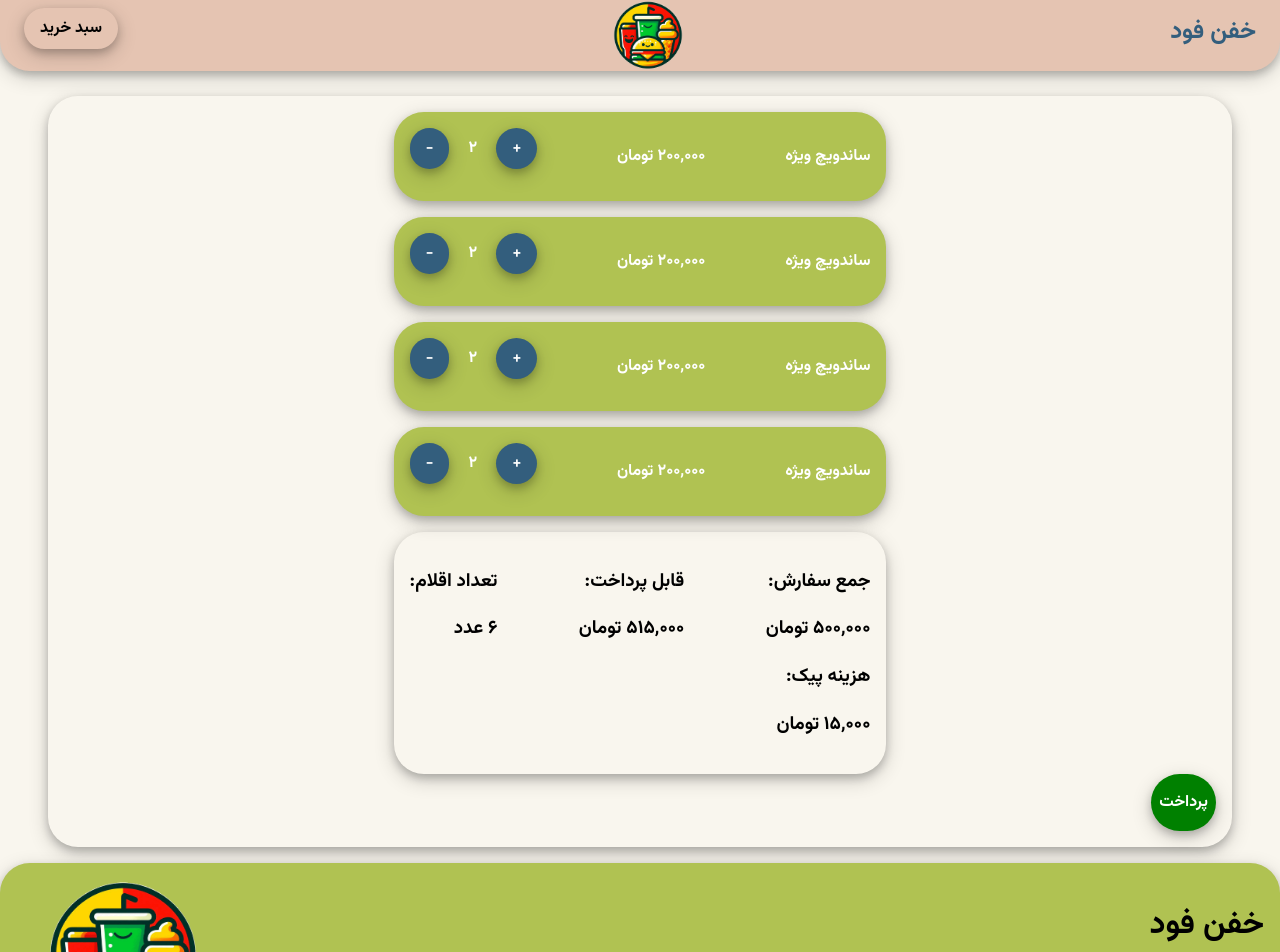
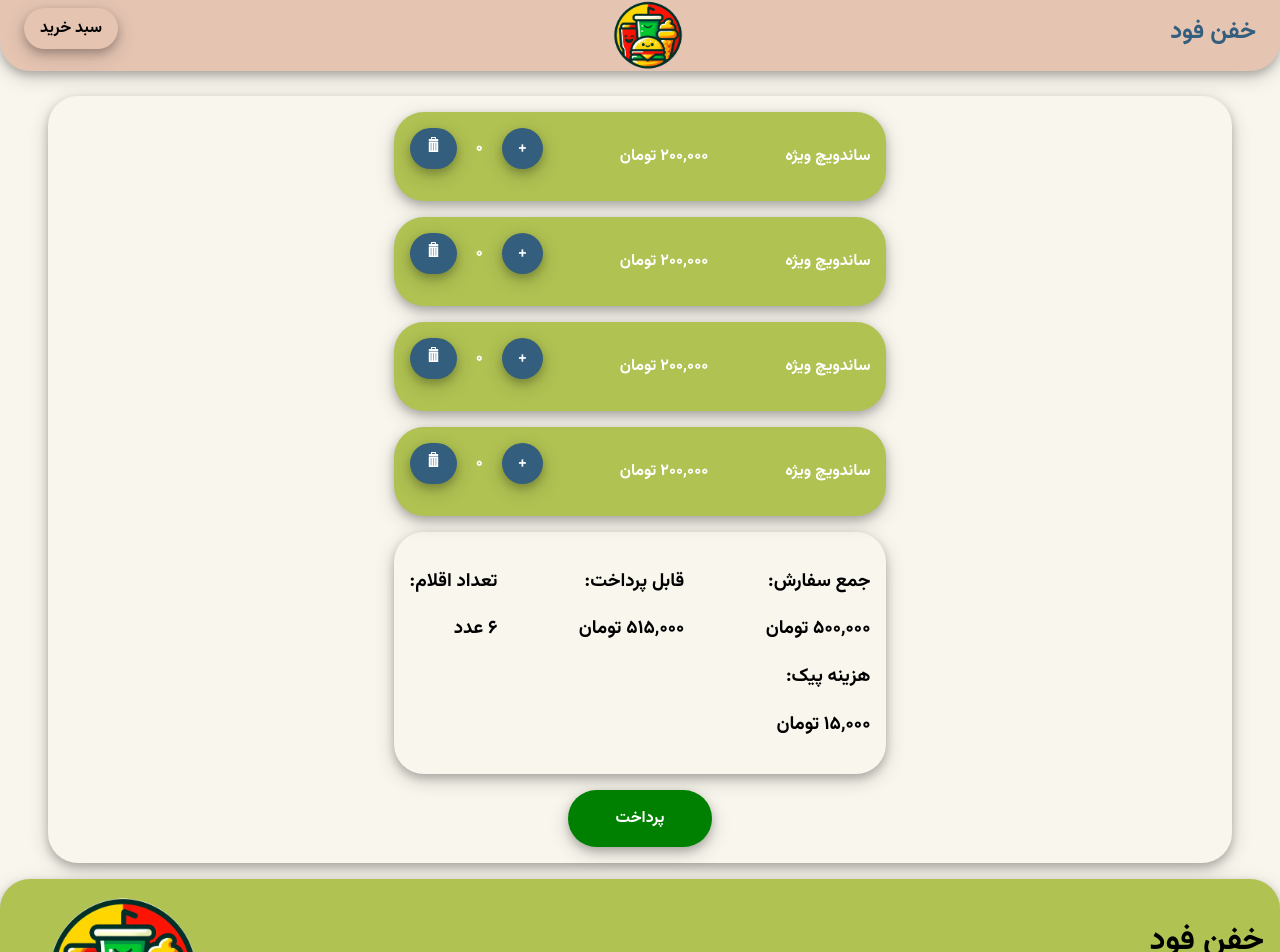
Before and after one commit to navidesma/react_tutorial_khafan_food_typescript, a React (Vite) app: page /shopping-cart in a window 1280 px wide. Shown: the top 952 px of the page. Built offline with nearby package versions, Linux system fonts and the light colour scheme.

Commit message:
added add and remove item button

```diff
--- /dev/null
+++ b/src/components/AddAndRemoveItemButton/AddAndRemoveItemButton.module.css
@@ -0,0 +1,9 @@
+.action {
+    display: inline;
+}
+
+.actionNumberOfItems {
+    font-weight: bold;
+    display: inline;
+    margin: 0 1.2rem;
+}
--- /dev/null
+++ b/src/components/AddAndRemoveItemButton/AddAndRemoveItemButton.tsx
@@ -0,0 +1,34 @@
+import React from "react";
+import styles from "./AddAndRemoveItemButton.module.css";
+import Button from "@/components/Button/Button.tsx";
+import trashCan from "@/resources/images/trashcan.svg";
+
+export default function AddAndRemoveItemButton({
+    itemCount,
+    setItemCount,
+}: {
+    itemCount: number;
+    setItemCount: React.Dispatch<React.SetStateAction<number>>;
+}) {
+    return (
+        <div className={styles.action}>
+            <Button
+                style={{ padding: "0.5rem 1rem" }}
+                onClick={() => setItemCount((prevState) => prevState + 1)}
+            >
+                +
+            </Button>
+            <p className={styles.actionNumberOfItems}>{itemCount}</p>
+            <Button
+                style={{ padding: "0.5rem 1rem" }}
+                onClick={() => setItemCount((prevState) => prevState - 1)}
+            >
+                {itemCount > 1 ? (
+                    "-"
+                ) : (
+                    <img src={trashCan} alt='' width={"15px"} height={"15apx"} />
+                )}
+            </Button>
+        </div>
+    );
+}
--- a/src/components/Button/Button.tsx
+++ b/src/components/Button/Button.tsx
@@ -18,6 +18,7 @@ export default function Button({
     variant,
     fullWidthOnMobile,
     style,
+    onClick,
 }: Props) {
     return (
         <button
@@ -37,6 +38,7 @@ export default function Button({
                           : "1.5rem 3rem",
                 ...style,
             }}
+            onClick={onClick}
         >
             {children}
         </button>
--- a/src/components/FoodCard/FoodCard.tsx
+++ b/src/components/FoodCard/FoodCard.tsx
@@ -1,7 +1,11 @@
+import React from "react";
 import styles from "./FoodCard.module.css";
 import Button from "@/components/Button/Button.tsx";
+import AddAndRemoveItemButton from "@/components/AddAndRemoveItemButton/AddAndRemoveItemButton.tsx";
 
 export default function FoodCard() {
+    const [itemCount, setItemCount] = React.useState(0);
+
     return (
         <div className={styles.foodCardContainer}>
             <img
@@ -13,7 +17,13 @@ export default function FoodCard() {
                 <h3>عنوان غذا</h3>
                 <p>رستوران</p>
                 <div className={styles.actionAndPrice}>
-                    <Button>سفارش</Button>
+                    {itemCount > 0 ? (
+                        <AddAndRemoveItemButton {...{ itemCount, setItemCount }} />
+                    ) : (
+                        <Button style={{ padding: "1rem 2rem" }} onClick={() => setItemCount(1)}>
+                            سفارش
+                        </Button>
+                    )}
                     <p style={{ fontWeight: "bold" }}>200,000 تومان</p>
                 </div>
             </div>
--- a/src/pages/ShoppingCart/ShoppingCart.tsx
+++ b/src/pages/ShoppingCart/ShoppingCart.tsx
@@ -28,7 +28,11 @@ export default function ShoppingCart() {
                     <h3>6 عدد</h3>
                 </div>
             </div>
-            <Button color={"green"} fullWidthOnMobile mt={1}>
+            <Button
+                color={"green"}
+                fullWidthOnMobile
+                style={{ display: "block", padding: "1rem 3rem", marginTop: "1rem" }}
+            >
                 پرداخت
             </Button>
         </Main>
--- a/src/pages/ShoppingCart/components/OrderCard/OrderCard.module.css
+++ b/src/pages/ShoppingCart/components/OrderCard/OrderCard.module.css
@@ -27,13 +27,3 @@
     font-weight: bold;
     display: inline;
 }
-
-.action {
-    display: inline;
-}
-
-.actionNumberOfItems {
-    font-weight: bold;
-    display: inline;
-    margin: 0 1.2rem;
-}
--- a/src/pages/ShoppingCart/components/OrderCard/OrderCard.tsx
+++ b/src/pages/ShoppingCart/components/OrderCard/OrderCard.tsx
@@ -1,16 +1,15 @@
+import React from "react";
 import styles from "./OrderCard.module.css";
-import Button from "@/components/Button/Button.tsx";
+import AddAndRemoveItemButton from "@/components/AddAndRemoveItemButton/AddAndRemoveItemButton.tsx";
 
 export default function OrderCard() {
+    const [itemCount, setItemCount] = React.useState(0);
+
     return (
         <div className={styles.orderCard}>
             <p className={styles.orderItemName}>ساندویچ ویژه</p>
             <p className={styles.orderItemPrice}>200,000 تومان</p>
-            <div className={styles.action}>
-                <Button size={"small"}>+</Button>
-                <p className={styles.actionNumberOfItems}>2</p>
-                <Button size={"small"}>-</Button>
-            </div>
+            <AddAndRemoveItemButton {...{ itemCount, setItemCount }} />
         </div>
     );
 }
```
Also changed, not shown: src/resources/images/trashcan.svg (added).
